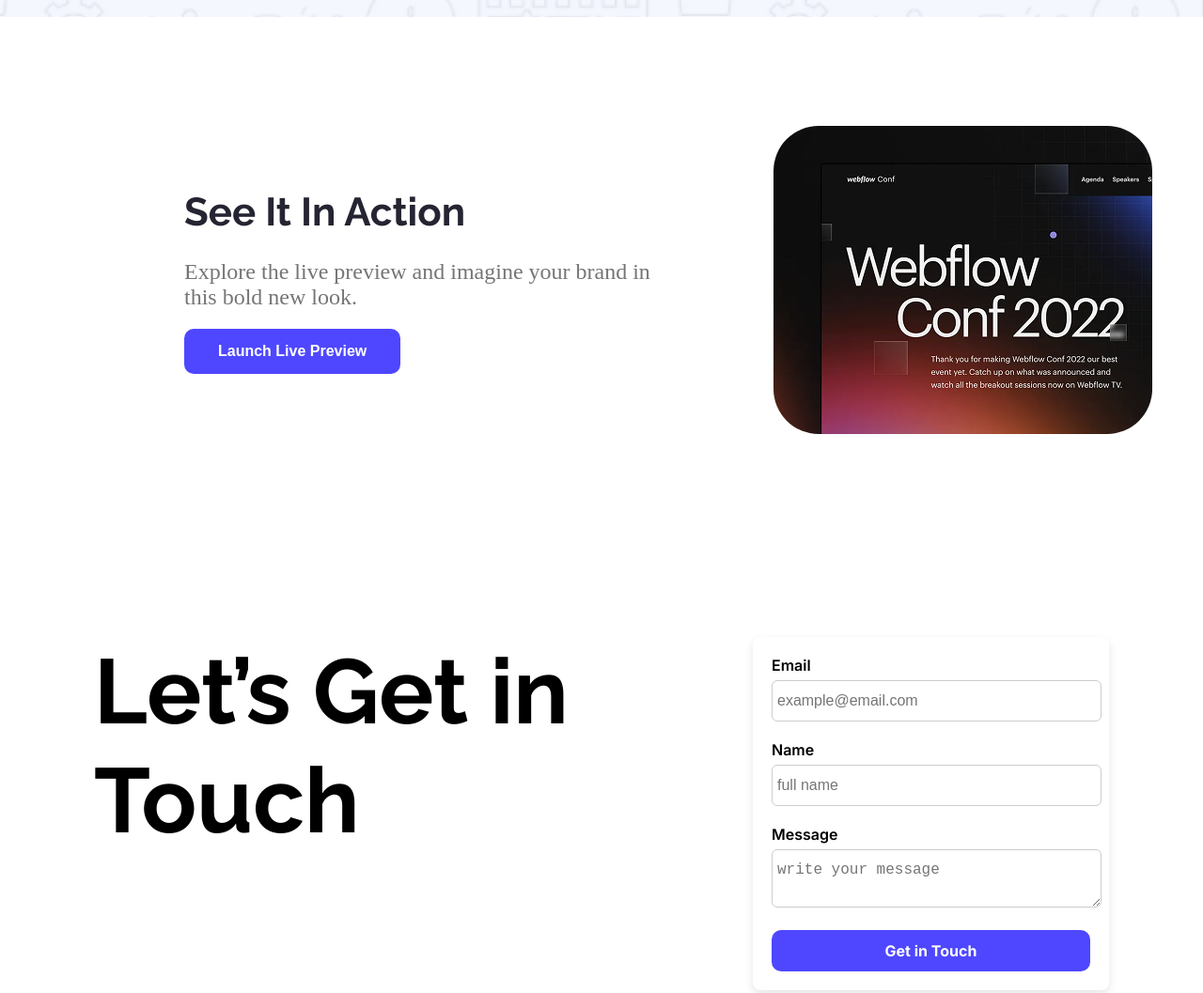
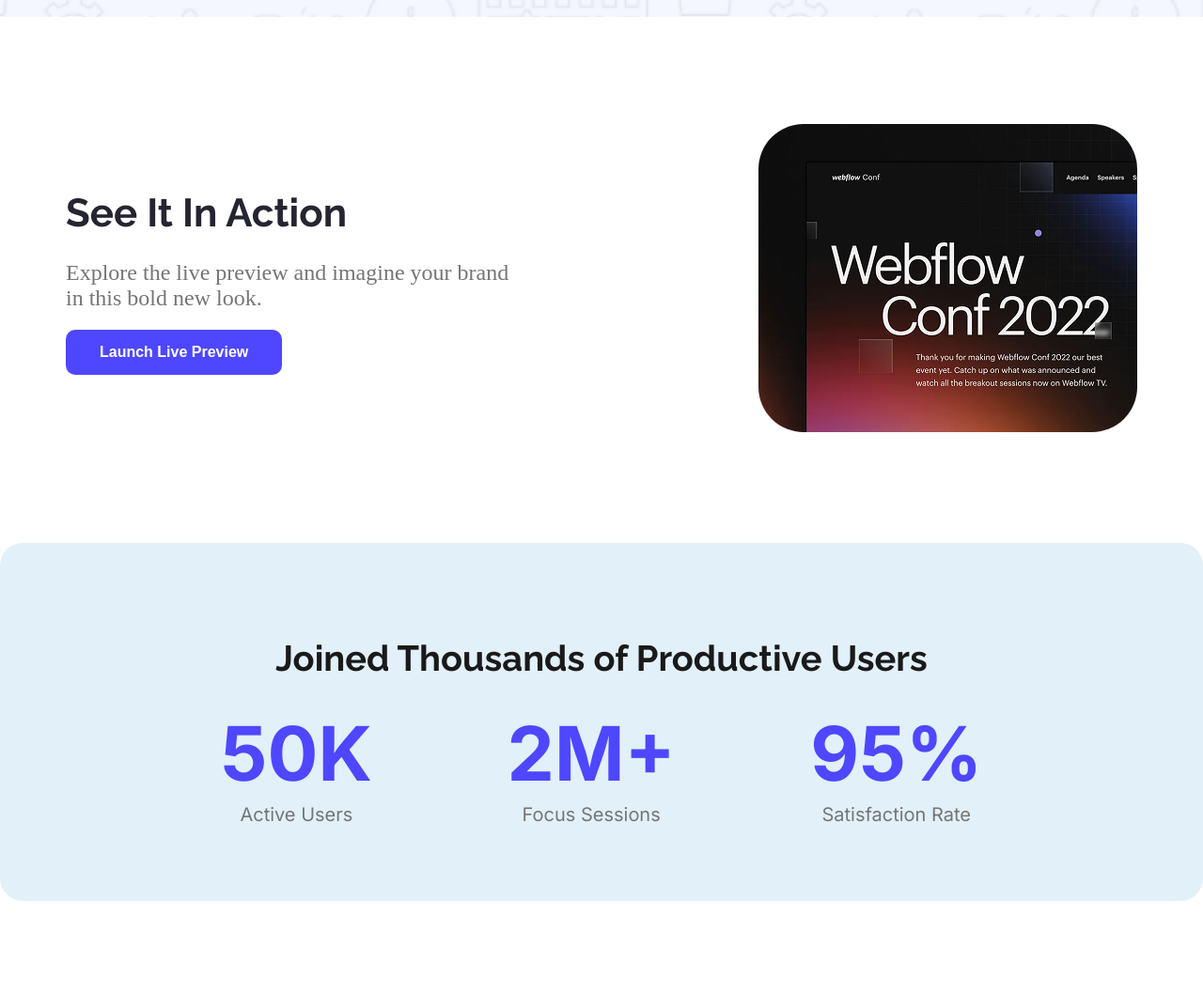
Before and after one commit to Farjanaepa/Assignment01, a plain HTML site: page index.html in a window 1280 px wide. Shown: the part 680-1737 px from the top of the page at 94% size. Drawn offline with Linux system fonts and the light colour scheme.

Commit message:
productive part done

```diff
--- a/index.html
+++ b/index.html
@@ -5,10 +5,10 @@
     <meta name="viewport" content="width=device-width, initial-scale=1.0">
     <title>Assignment1</title>
     <link rel="preconnect" href="https://fonts.googleapis.com">
-<link rel="preconnect" href="https://fonts.gstatic.com" crossorigin>
+<link rel="preconnect" href="https://fonts.gproductiveic.com" crossorigin>
 <link href="https://fonts.googleapis.com/css2?family=Inter:ital,opsz,wght@0,14..32,100..900;1,14..32,100..900&family=Open+Sans:ital,wght@0,300..800;1,300..800&family=Outfit:wght@100..900&display=swap" rel="stylesheet">
 <link rel="preconnect" href="https://fonts.googleapis.com">
-<link rel="preconnect" href="https://fonts.gstatic.com" crossorigin>
+<link rel="preconnect" href="https://fonts.gproductiveic.com" crossorigin>
 <link href="https://fonts.googleapis.com/css2?family=Inter:ital,opsz,wght@0,14..32,100..900;1,14..32,100..900&family=Open+Sans:ital,wght@0,300..800;1,300..800&family=Outfit:wght@100..900&family=Raleway:ital,wght@0,100..900;1,100..900&display=swap" rel="stylesheet">
     <link rel="stylesheet" href="style.css">
 </head>
@@ -20,21 +20,25 @@
                 <li><a href=""><button class="signup-btn btn-color raleway-normal">Sign Up</button></a></li>
             </ul>
         </nav>
-        <section>
+
         <div class="banner">
             <div class="banner-content raleway-normal">
                 <p>Cool Dark UI Template for Webflow Agencies!</p>
             </div>
-            <a href=""><button class="signup-btn btn-color raleway-normal banner-btn">Stay Focused</button></a>
+            <div>
+                 <a href=""><button class="signup-btn btn-color raleway-normal banner-btn">Stay Focused</button></a>
+            </div>
+
 
         </div>
-        </section>
+
 
 
     </header>
     <main>
-        <section class="action">
-            <div class="actions">
+        <section>
+            <div class="action">
+                 <div class="actions">
                 <h2 class="raleway-normal action-part1">See It In Action</h2>
                 <p class="action-content">Explore the live preview and imagine your brand in this bold new look.</p>
                 <a href=""><button class="signup-btn btn-color action-btn">Launch Live Preview</button></a>
@@ -42,15 +46,37 @@
             <div>
             <img class="action-part2" src="Assets/wc-mini.png" alt="">
             </div>
+            </div>
+
         </section>
 
+<section>
+            <div class="productive-section">
+                <div class="productive-title raleway-normal">Joined Thousands of Productive Users</div>
+                    <div class="productive-container">
+                        <div class="productive">
+                            <div class="productive-number inter-normal">50K</div>
+                            <div class="productive-label inter-normal">Active Users</div>
+                        </div>
+                        <div class="productive">
+                            <div class="productive-number inter-normal">2M+</div>
+                            <div class="productive-label inter-normal">Focus Sessions</div>
+                        </div>
+                        <div class="productive">
+                            <div class="productive-number inter-normal">95%</div>
+                            <div class="productive-label inter-normal">Satisfaction Rate</div>
+                        </div>
+                    </div>
+                </div>
+             </div>
 
+         </section>
 
 
          <section>
             <div class="container">
                 <div class="left-text raleway-normal">
-                Let’s Get in Touch
+                Let’s Get in <br> Touch
                 </div>
 
                 <div class="form-container">
@@ -75,6 +101,7 @@
                 </div>
             </div>
          </section>
+
 
     </main>
     <footer class="footer-section">
--- a/style.css
+++ b/style.css
@@ -36,6 +36,8 @@
     height: 698px;
     background-image: url('Assets/Hero-bg.png');
     background-size: cover;
+    align-items: center;
+    gap: 180px;
 
 }
 
@@ -57,17 +59,19 @@
 }
 .banner{
     text-align: center;
-    justify-content: center;
-    width: 942px;
+    width: 100%;
     align-items: center;
     height: 237px;
-    margin: 152px 249px;
+    display: inline-block;
 }
 
 .banner-content{
     font-weight: bold;
+    width: 942px;
     font-size: 65px;
+    margin-top: 152px ;
     color: #252432;
+    display: inline-block;
 }
 
 /* color button */
@@ -76,11 +80,15 @@
 }
 /* action part */
 .action{
+
     display: flex;
-    width: 1140px;
+     max-width: 1140px;
     height: 328px;
-    margin:116px 141px;
-    justify-content: space-around;
+    margin:116px auto;
+    justify-content: center;
+    align-items: center;
+    gap: 250px;
+
 
 }
 .actions{
@@ -162,7 +170,50 @@
         width: 100%;
     }
 
+   /* productive section */
 
+    .productive-section {
+      background-color: #b5d9f263;
+      padding: 50px 80px;
+      max-width: 1140px;
+      max-height: 306px;
+
+      border-radius: 24px;
+      text-align: center;
+      margin:116px auto;
+    }
+
+    .productive-title {
+      font-size: 38px;
+      margin: 50px 142px 0px 142px;
+      font-weight: bold;
+      color: #1a1a1a;
+    }
+
+    .productive-container {
+      display: flex;
+      justify-content: space-around;
+      text-align: center;
+      flex-wrap: wrap;
+      padding: 20px 142px;
+      gap: 118px;
+    }
+
+    .productive {
+      margin: 10px 10px;
+    }
+
+    .productive-number {
+      font-size: 80px;
+      font-weight: bold;
+      color: #4E47FF;
+    }
+
+    .productive-label {
+      font-size: 20px;
+      color: #757575;
+      margin-top: 5px;
+    }
 
 
 /* footer section */
@@ -171,14 +222,15 @@
     height: 420px;
     background-color: #ffffff;
 }
-.footer-content{
-    width: 531px;
-    height: 221px;
-    align-items: center;
-    margin: 104px 455px;
-    text-align: center;
 
+.footer-content {
+  width: 531px;
+  height: 221px;
+  margin: 104px auto;
+  text-align: center;
+  display: block;
 }
+
 .footer-title{
     width: 291px;
     height: 121px;
```
